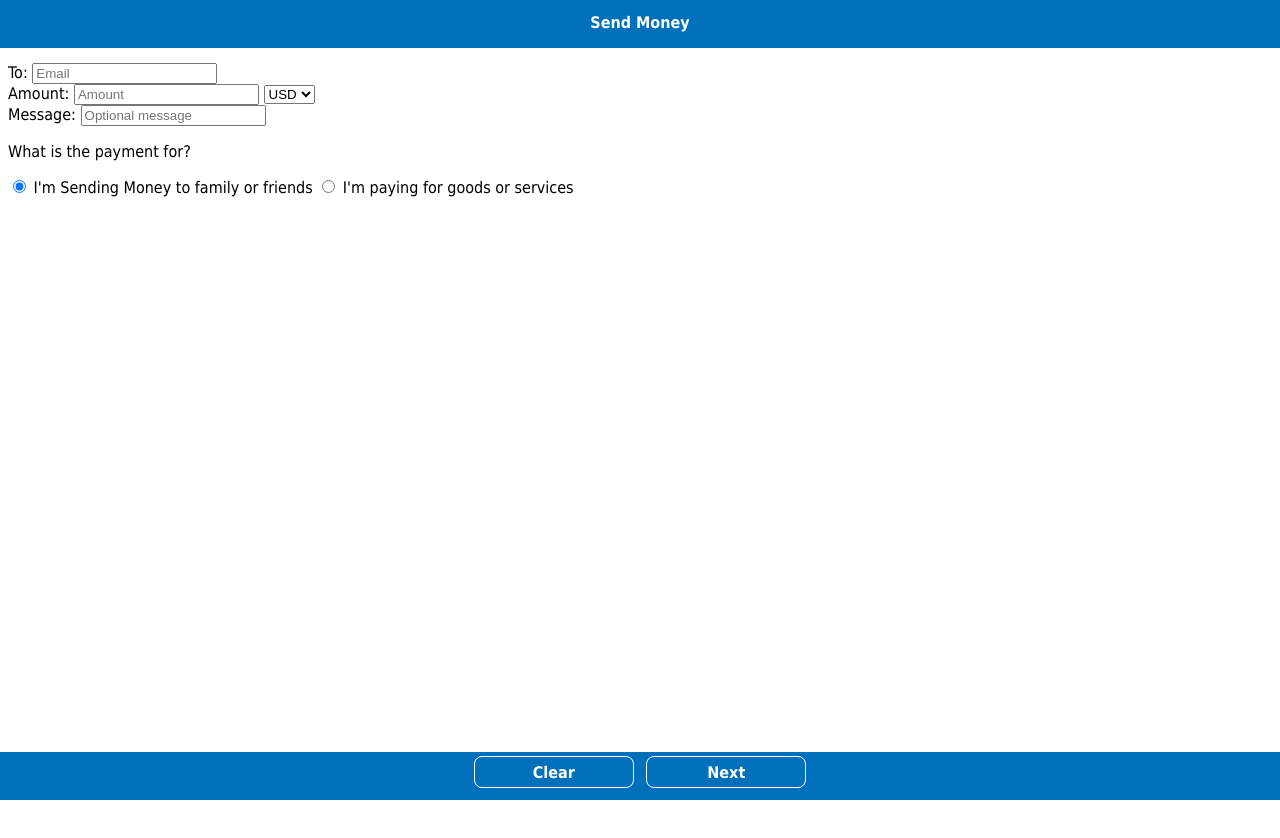
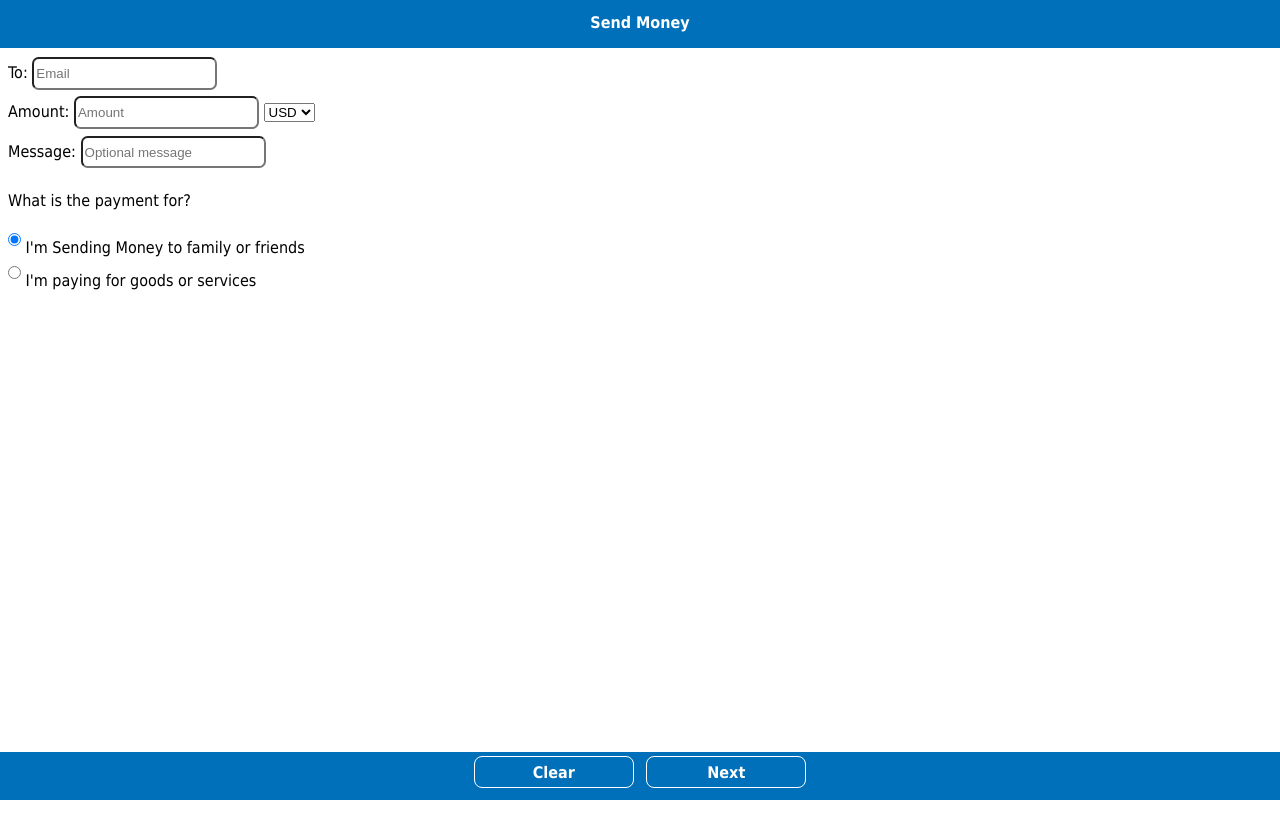
Before and after one commit to brianpchsu/payment_exercise, a website: page client/sendMoney.html in a window 1280 px wide. Drawn offline with Linux system fonts and the light colour scheme.

Commit message:
WIP: styling

```diff
--- a/client/sendMoney.html
+++ b/client/sendMoney.html
@@ -13,13 +13,13 @@
 
     <main>
       <form id="moneyForm" name="moneyForm" action="/submitPayment" method="POST">
-          <div>
+          <div class="inputCell">
             <label for="recipient">To: </label>
             <input id="recipientEmail" type="email" name="recipient" placeholder="Email" required>
             <span id="checkmark" class="hideElem"></span>
           </div>
 
-          <div>
+          <div class="inputCell">
             <label for="amount">Amount: </label>
             <input type="number" name="amount" placeholder="Amount" min="0" required>
             <select name="Currency" id="currency">
@@ -29,7 +29,7 @@
             </select>
           </div>
 
-          <div>
+          <div class="inputCell">
             <label for="message">Message: </label>
             <input type="text" name="message" placeholder="Optional message">
           </div>
@@ -37,11 +37,15 @@
         <div>
           <p>What is the payment for?</p>
 
-          <input id="familyfriends" type="radio" name="paymentType" value="0" checked>
-          <label for="familyfriends">I'm Sending Money to family or friends</label>
+          <div class="inputCell">
+            <input id="familyfriends" type="radio" name="paymentType" value="0" checked>
+            <label for="familyfriends">I'm Sending Money to family or friends</label>
+          </div>
 
-          <input id="goodservice" type="radio" name="paymentType" value="1">
-          <label for="goodservice">I'm paying for goods or services</label>
+          <div class="inputCell">
+            <input id="goodservice" type="radio" name="paymentType" value="1">
+            <label for="goodservice">I'm paying for goods or services</label>
+          </div>
         </div>
 
       </form>
--- a/client/style/style.css
+++ b/client/style/style.css
@@ -69,6 +69,13 @@ button{
   border-color: #fff;
   border-width: 1px;
   border-style: solid;
+  border-radius: 0.5em;
+}
+
+
+input {
+  margin: 0 0 0.5em 0;
+  height: 2em;
   border-radius: 0.5em;
 }
 
```
